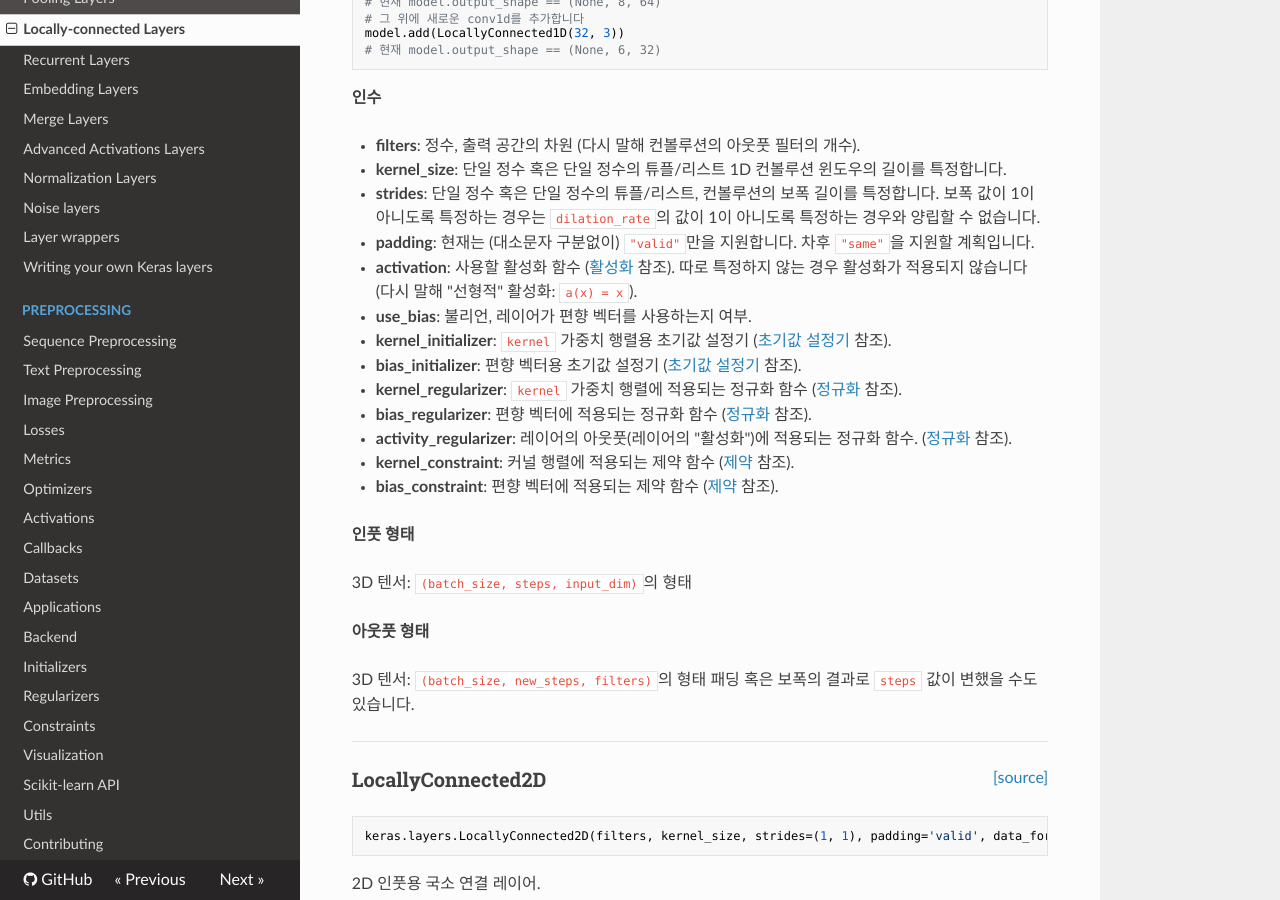
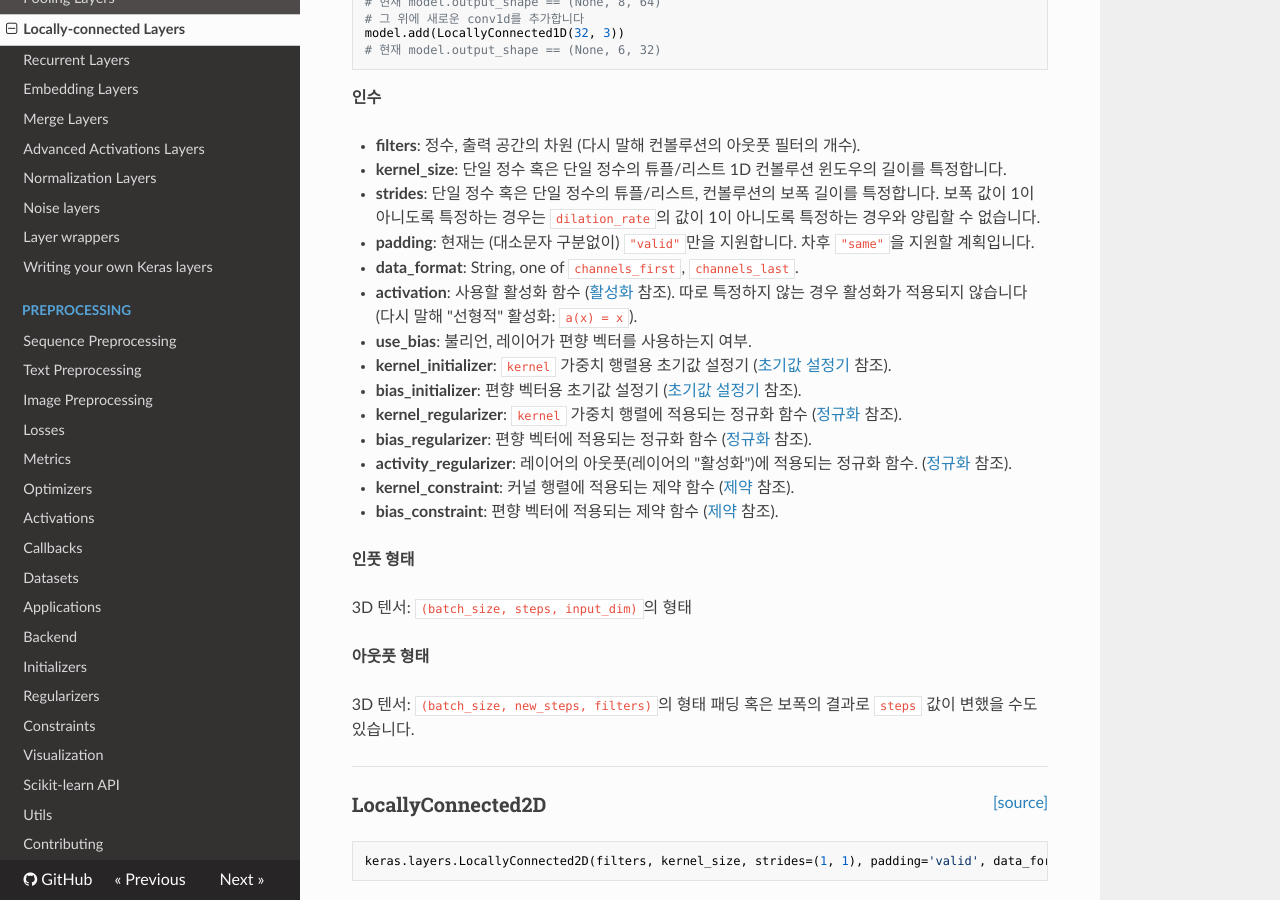
Before and after one commit to keras-team/keras-docs-ko, an MkDocs documentation site: the page built from sources/layers/local.md, in a window 1280 px wide and 900 px high, scrolled down 457 px. Built offline with MkDocs 1.6.1, drawn with Linux system fonts in a browser that asks for light colours; nearby versions of some CDN libraries.

Commit message:
Update local.md

````diff
--- a/sources/layers/local.md
+++ b/sources/layers/local.md
@@ -37,6 +37,7 @@
     1이 아니도록 특정하는 경우와 양립할 수 없습니다.
 - __padding__: 현재는 (대소문자 구분없이) `"valid"`만을 지원합니다.
     차후 `"same"`을 지원할 계획입니다.
+- __data_format__: String, one of `channels_first`, `channels_last`.
 - __activation__: 사용할 활성화 함수
     ([활성화](../activations.md) 참조).
     따로 특정하지 않는 경우 활성화가 적용되지 않습니다
@@ -70,7 +71,7 @@
 
 ----
 
-<span style="float:right;">[[source]](https://github.com/keras-team/keras/blob/master/keras/layers/local.py#L182)</span>
+<span style="float:right;">[[source]](https://github.com/keras-team/keras/blob/master/keras/layers/local.py#L183)</span>
 ### LocallyConnected2D
 
 ```python
````
